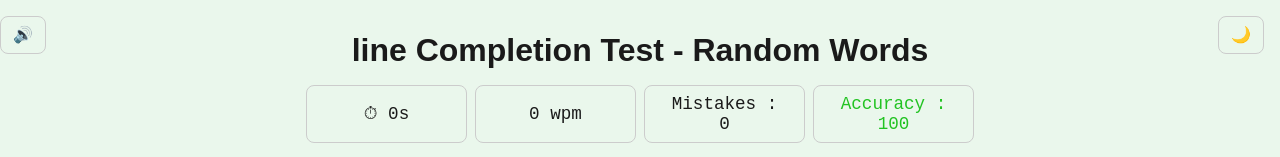
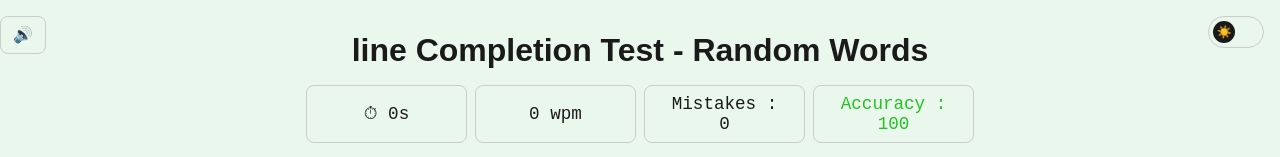
Before and after one commit to PrajuMaharjan/Visual_Typing_Speed_Tester, a React (Vite) app: page /test in a window 1280 px wide. Shown: the top 157 px of the page. Built offline with nearby package versions, Linux system fonts and the light colour scheme.

Commit message:
Minor UI upgrade : themeToggle turened into a switch

```diff
--- a/src/components/ThemeToggle.tsx
+++ b/src/components/ThemeToggle.tsx
@@ -7,23 +7,42 @@ export default function ThemeToggle({theme,onToggle}:ThemeToggleProps){
     return(
         <button onClick={onToggle}
                 aria-label="Toggle dark mode"
+                role="switch"
                 style = {{
                             position:'sticky',
                             top:'1rem',
                             float:'right',
                             marginRight:'1rem',
-                            padding:'0.5rem 0.75rem',
+                            width:"3.5rem",
+                            height:"2rem",
+                            padding:"0.25rem",
                             border:'1px solid var(--color-border)',
-                            borderRadius:'8px',
+                            borderRadius:'999px',
                             backgroundColor:'var(--color-bg)',
-                            color:'var(--color-text)',
-                            fontFamily:'monospace',
-                            fontSize:"1rem",
                             cursor:'pointer',
-                            zIndex:20
+                            zIndex:20,
+                            display:"flex",
+                            alignItems:"center",
+                            justifyContent:theme ==="dark" ? "flex-end" : "flex-start",
+                            transition:"justify-content 0.5s ease",
                         }}
         >
-            {theme==='light' ? "🌙" : "☀️"}
+            <span style={{
+                            width:"1.4rem",
+                            height:"1.4rem",
+                            borderRadius:"50%",
+                            backgroundColor: 'var(--color-text)',
+                            color: 'var(--color-bg)',
+                            display: 'flex',
+                            alignItems: 'center',
+                            justifyContent: 'center',
+                            fontSize: '0.75rem',
+                            transform: theme==="dark" ? 'translateX(0)' : 'translateX(0)',
+                            transition: 'transform 0.2s ease, background-color 0.2s ease',
+                        }}
+            >
+                {theme==='dark' ? "🌙" : "☀️"}
+            </span>
         </button>
     );
 }
```
